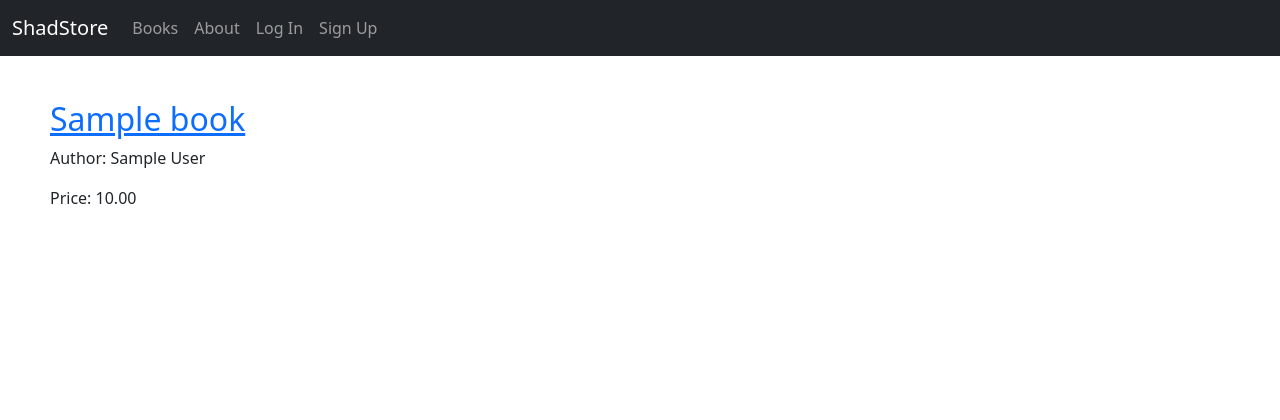
After one commit to behshadrhp/ShadStore, a Django app: page /books/1/ in a window 1280 px wide. The commit adds this page. Shown: the top 420 px of the page. Run offline with Django 4.2, Linux system fonts and the light colour scheme; tables that the repository leaves empty hold one stand-in row (values such as "Sample post").

Commit message:
create: book_detail template

```diff
--- /dev/null
+++ b/templates/books/book_detail.html
@@ -0,0 +1,11 @@
+{% extends "main.html" %}
+
+{% block title %}{{ book.title }}{% endblock title %}
+
+{% block content %}
+    <div class="book-detail">
+        <h2><a href="">{{ book.title }}</a></h2>
+        <p>Author: {{ book.author }}</p>
+        <p>Price: {{ book.price }}</p>
+    </div>
+{% endblock content %}
--- a/templates/books/book_list.html
+++ b/templates/books/book_list.html
@@ -5,7 +5,7 @@
 {% block content %}
     {% for book in book_list %}
         <div>
-        <h2><a href="">{{ book.title }}</a></h2>
+        <h2><a href="{% url 'book_detail' book.pk %}">{{ book.title }}</a></h2>
         </div>
     {% endfor %}
 {% endblock content %}
--- a/templates/navbar.html
+++ b/templates/navbar.html
@@ -6,6 +6,9 @@
         </button>
         <div class="collapse navbar-collapse" id="navbarCollapse">
             <ul class="navbar-nav me-auto mb-2 mb-md-0">
+                <li class="nav-item">
+                    <a class="nav-link" href="{% url 'book_list' %}">Books</a>
+                </li>
                 <a class="nav-link" href="{% url 'about' %}">About</a>
                 {% if user.is_authenticated %}
                     <li class="nav-item">
```
